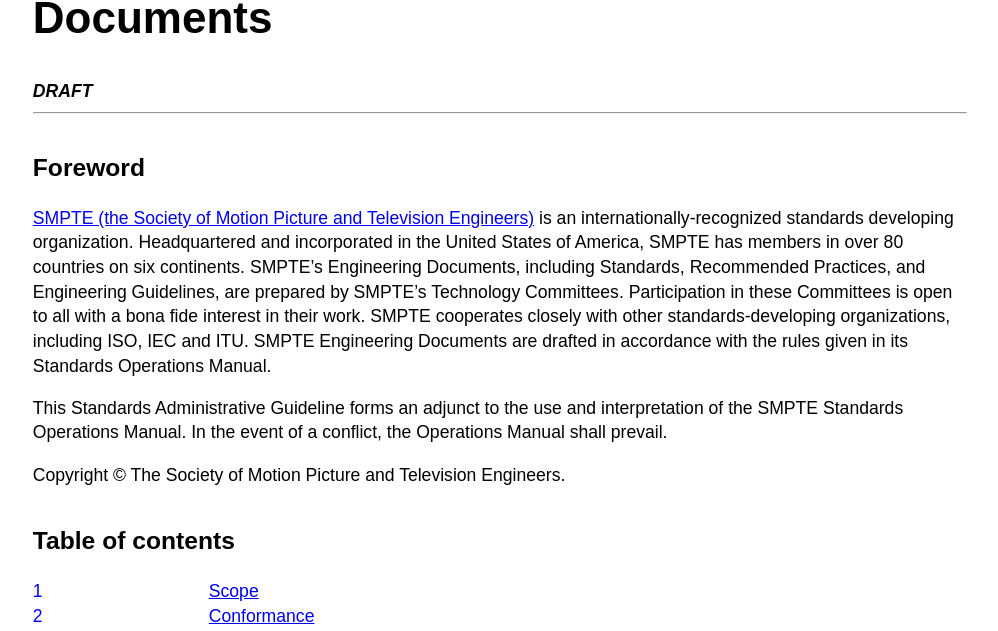
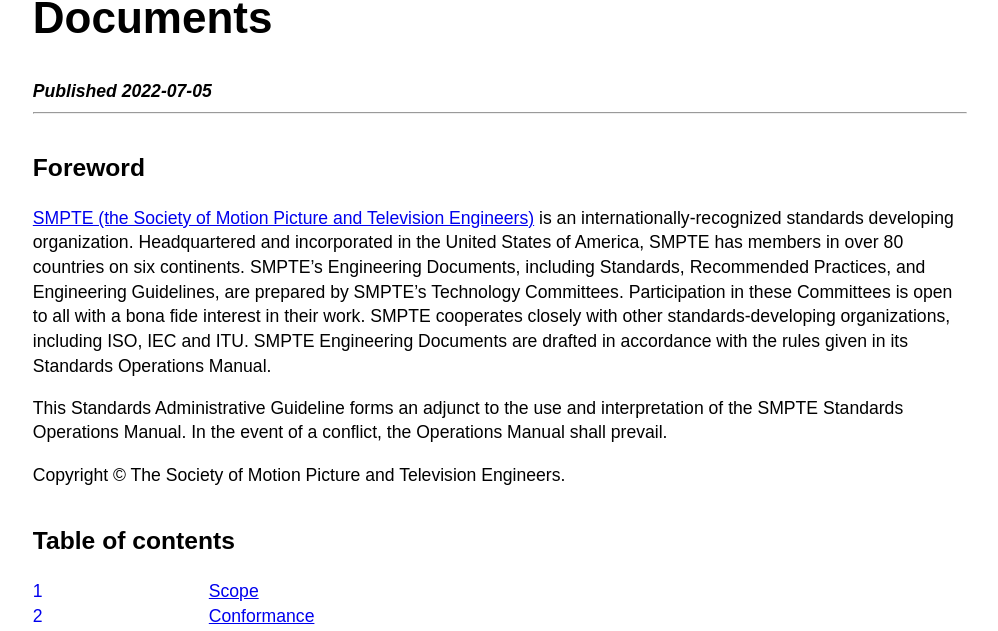
Before and after one commit to SMPTE/ag-25, a plain HTML site: page index.html in a window 1280 px wide. Shown: the part 162-793 px from the top of the page, without its empty margins (140-1138 px from the left). Drawn offline with Linux system fonts and the light colour scheme.

Commit message:
Bump to release (#1)
Approved in ST Meeting July 5, 2022.

```diff
--- a/index.html
+++ b/index.html
@@ -9,7 +9,8 @@
   <link rel="stylesheet" href="tooling/smpte.css" />
   <meta itemprop="pubType" content="AG" />
   <meta itemprop="pubNumber" content="25" />
-  <meta itemprop="pubStatus" content="draft" />
+  <meta itemprop="pubState" content="published" />
+  <meta itemprop="pubDateTime" content="2022-07-05" />
   <title>Use of JSON in Engineering Documents</title>
 </head>
 
--- a/tooling/smpte.css
+++ b/tooling/smpte.css
@@ -33,7 +33,7 @@
   font-size: 1rem;
   font-weight: bold;
   font-style: italic;
-  text-transform: uppercase;
+  text-transform: capitalize;
 }
 
 #doc-dates {
--- a/tooling/smpte.js
+++ b/tooling/smpte.js
@@ -14,8 +14,9 @@
   metadata.pubTitle = document.title;
 
   metadata.pubType = params.get("pubType") || getHeadMetadata("pubType");
-  metadata.pubStatus = params.get("pubStatus") || getHeadMetadata("pubStatus");
+  metadata.pubState = params.get("pubState") || getHeadMetadata("pubState");
   metadata.pubNumber = params.get("pubNumber") || getHeadMetadata("pubNumber");
+  metadata.pubDateTime = params.get("pubDateTime") || getHeadMetadata("pubDateTime");
 
   return metadata;
 }
@@ -36,6 +37,13 @@
 
   const longDoctype = { "AG": "Administrative Guideline" }[docMetadata.pubType];
 
+  const actualPubDateTime = (() => {
+    if (docMetadata.pubDateTime === null)
+      return new Date();
+
+    return docMetadata.pubDateTime;
+  })();
+
   sec = document.createElement("section");
   sec.id = FRONT_MATTER_ID;
   sec.innerHTML = `<div id="doc-designator" itemtype="http://purl.org/dc/elements/1.1/">
@@ -43,7 +51,7 @@
     <img id="smpte-logo" src="tooling/smpte-logo.png" />
     <div id="long-doc-type">${longDoctype}</div>
     <h1>${docMetadata.pubTitle}</h1>
-    <div id="doc-status">${docMetadata.pubStatus}</div>
+    <div id="doc-status">${docMetadata.pubState} ${actualPubDateTime}</div>
   <hr />
   </section>`;
 
```
